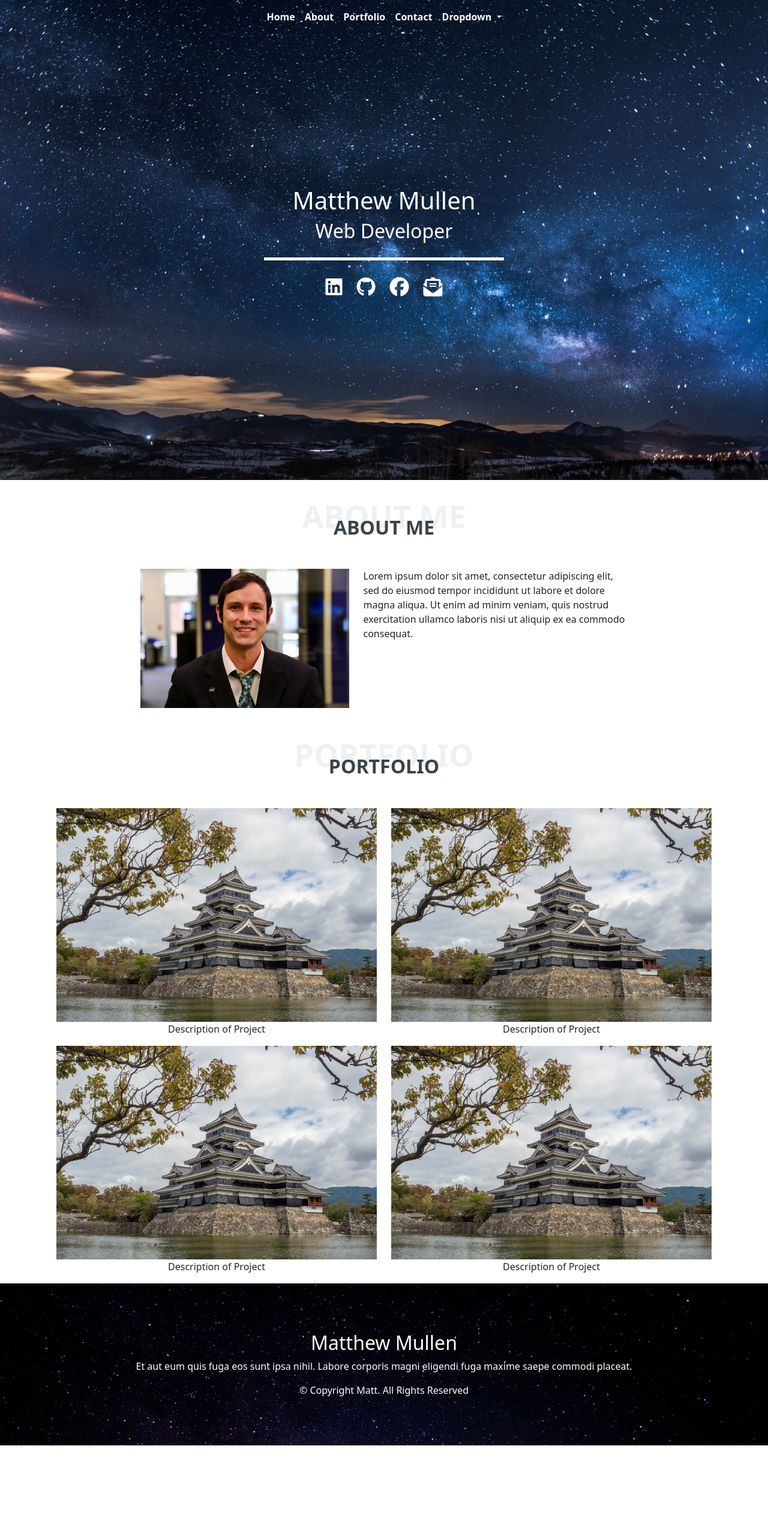
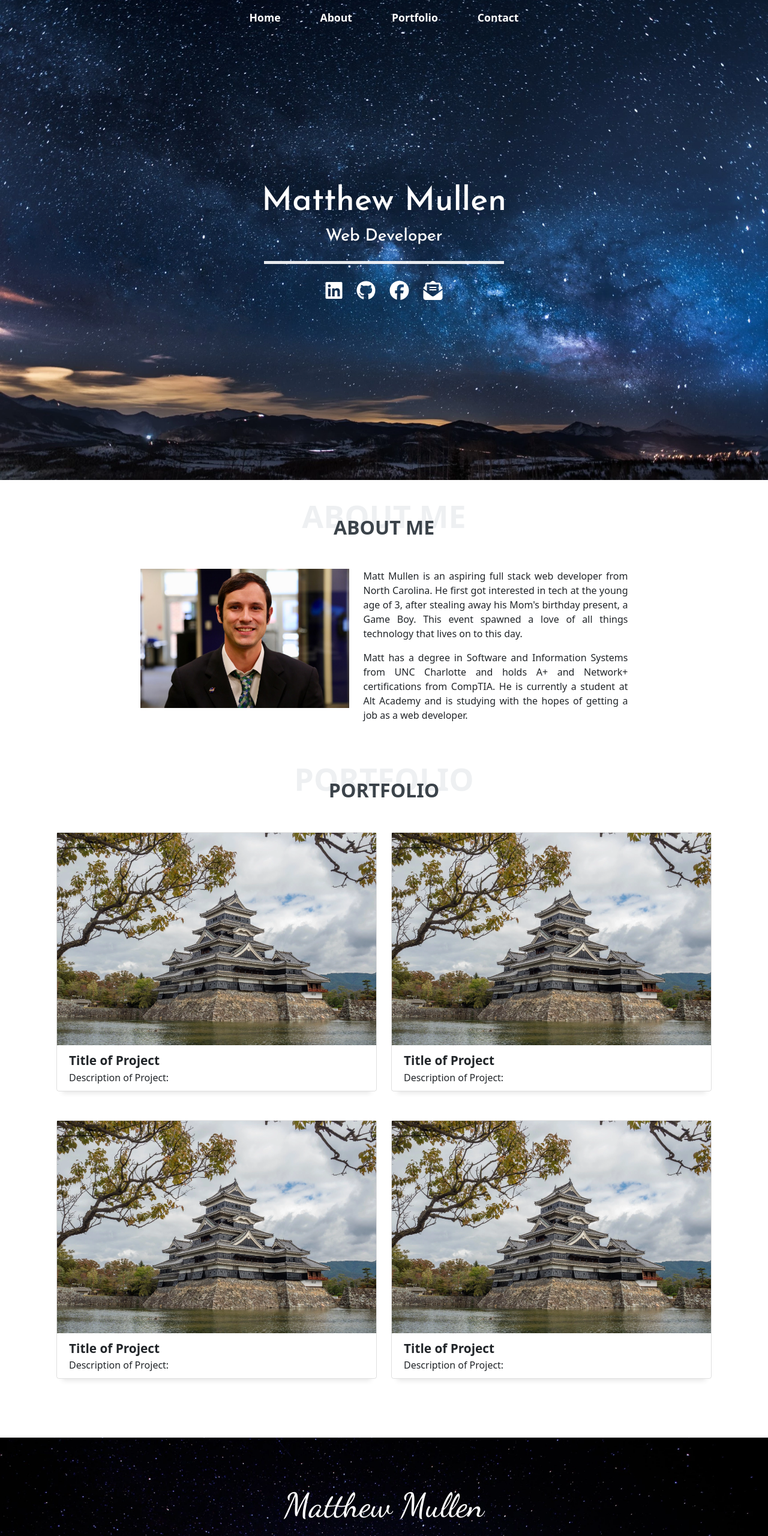
Before and after one commit to mmullen89/portfolio, a plain HTML site: page index.html in a window 1280 px wide. Shown: the top 2560 px of the page at 60% size. Before the commit the page ends 2409 px from the top, so only its background shows below. Drawn offline with nearby package versions, Linux system fonts and the light colour scheme.

Commit message:
Footer complete

```diff
--- a/index.html
+++ b/index.html
@@ -6,6 +6,10 @@
     <title>Matthew Mullen Portfolio</title>
     <!-- Bootstrap -->
     <link href="https://cdn.jsdelivr.net/npm/bootstrap@5.1.1/dist/css/bootstrap.min.css" rel="stylesheet" integrity="sha384-F3w7mX95PdgyTmZZMECAngseQB83DfGTowi0iMjiWaeVhAn4FJkqJByhZMI3AhiU" crossorigin="anonymous">
+    <!-- Google Fonts -->
+    <link rel="preconnect" href="https://fonts.googleapis.com">
+    <link rel="preconnect" href="https://fonts.gstatic.com" crossorigin>
+    <link href="https://fonts.googleapis.com/css2?family=Crimson+Pro:ital,wght@1,500&family=Dancing+Script:wght@400;500;600;700&family=Josefin+Sans:ital,wght@0,500;0,600;1,500;1,600&family=Merriweather:ital,wght@0,300;0,400;0,700;1,300;1,400&family=Spectral:ital,wght@0,300;1,400;1,500;1,600&display=swap" rel="stylesheet">
     <!-- Font Awesome -->
     <script src="https://kit.fontawesome.com/f3f6166488.js" crossorigin="anonymous"></script>
     <!-- Stylesheet -->
@@ -13,35 +17,24 @@
   </head>
   <body>
     <!-- Navigation Bar -->
-      <nav class="navbar navbar-expand-md navbar-light" id="navbar">
-        <div class="container-fluid">
+      <nav class="navbar navbar-expand-md navbar-dark" id="navbar">
+        <div class="container-fluid justify-content-center">
           <button class="navbar-toggler" type="button" data-bs-toggle="collapse" data-bs-target="#navbarSupportedContent" aria-controls="navbarSupportedContent" aria-expanded="false" aria-label="Toggle navigation">
             <span class="navbar-toggler-icon"></span>
           </button>
           <div class="collapse navbar-collapse" id="navbarSupportedContent">
             <ul class="navbar-nav mb-2 mb-lg-0 me-auto ms-auto" id="navbar-list">
-              <li class="nav-item">
-                <a class="nav-link active" aria-current="page" href="#">Home</a>
+              <li class="nav-item first-link">
+                <a class="nav-link active" aria-current="page" href="#navbar">Home</a>
               </li>
               <li class="nav-item">
-                <a class="nav-link" href="#">About</a>
+                <a class="nav-link" href="#aboutme">About</a>
               </li>
               <li class="nav-item">
-                <a class="nav-link" href="#">Portfolio</a>
+                <a class="nav-link" href="#portfolio">Portfolio</a>
               </li>
-              <li class="nav-item">
-                <a class="nav-link" href="#">Contact</a>
-              </li>
-              <li class="nav-item dropdown">
-                <a class="nav-link dropdown-toggle" href="#" id="navbarDropdown" role="button" data-bs-toggle="dropdown" aria-expanded="false">
-                  Dropdown
-                </a>
-                <ul class="dropdown-menu" aria-labelledby="navbarDropdown">
-                  <li><a class="dropdown-item" href="#">Action</a></li>
-                  <li><a class="dropdown-item" href="#">Another action</a></li>
-                  <li><hr class="dropdown-divider"></li>
-                  <li><a class="dropdown-item" href="#">Something else here</a></li>
-                </ul>
+              <li class="nav-item last-link">
+                <a class="nav-link" href="mailto:matthewmullen89@gmail.com">Contact</a>
               </li>
             </ul>
           </div>
@@ -50,62 +43,83 @@
     <!-- Hero Section -->
     <section id="hero">
       <div class="container-fluid hero-container d-flex justify-content-center align-items-center">
-        <h1>Matthew Mullen</h1>
-        <h2>Web Developer</h2>
+        <h1 class="hero-name">Matthew Mullen</h1>
+        <h2 class="hero-subtitle">Web Developer</h2>
         <div class="inner-hero mb-3">
           <hr>
         </div>
         <div class="social-icons d-flex">
           <a href="https://www.linkedin.com/in/matthewmmullen/"><i class="fa-brands fa-linkedin fa-2xl me-4"></i></a>
-          <a href="https://www.linkedin.com/in/matthewmmullen/"><i class="fa-brands fa-github fa-2xl me-4"></i></a>
-          <a href="https://www.linkedin.com/in/matthewmmullen/"><i class="fa-brands fa-facebook fa-2xl me-4"></i></a>
-          <a href="https://www.linkedin.com/in/matthewmmullen/"><i class="fa-solid fa-envelope-open-text fa-2xl"></i></a>
+          <a href="https://github.com/mmullen89"><i class="fa-brands fa-github fa-2xl me-4"></i></a>
+          <a href="https://www.facebook.com/mmullen89/"><i class="fa-brands fa-facebook fa-2xl me-4"></i></a>
+          <a href="mailto:matthewmullen89@gmail.com"><i class="fa-solid fa-envelope-open-text fa-2xl"></i></a>
         </div>
       </div>
     </section>
 
     <!-- About Me Section -->
 
-    <div class="aboutme-section">
+    <div id="aboutme" class="aboutme-section">
       <span>About Me</span>
       <h2>About Me</h2>
     </div>
 
     <div class="container mb-5">
       <div class="row justify-content-center">
-        <div class="col-12 col-md-4">
+        <div class="col-12 col-md-4 mb-4 mb-md-1">
           <div class="aspectRatioBox" style="background-image: url('images/matthew-mullen-profile.jpeg')">
           </div>
         </div>
-        <div class="col-12 col-md-5">
-          Lorem ipsum dolor sit amet, consectetur adipiscing elit, sed do eiusmod tempor incididunt ut labore et dolore magna aliqua. Ut enim ad minim veniam, quis nostrud exercitation ullamco laboris nisi ut aliquip ex ea commodo consequat.
+        <div class="col-12 col-md-5 about-description">
+          <p>Matt Mullen is an aspiring full stack web developer from North Carolina. He first got interested in tech at the young age of 3, after stealing away his Mom's birthday present, a Game Boy. This event spawned a love of all things technology that lives on to this day.</p>
+          <p>Matt has a degree in Software and Information Systems from UNC Charlotte and holds A+ and Network+ certifications from CompTIA. He is currently a student at Alt Academy and is studying with the hopes of getting a job as a web developer.</p>
         </div>
       </div>
     </div>
 
     <!-- Portfolio Section -->
-    <div class="portfolio-section">
+    <div id="portfolio" class="portfolio-section">
       <span>Portfolio</span>
       <h2>Portfolio</h2>
     </div>
 
     <div class="container">
       <div class="row">
-        <div class="col-12 col-md-6 mb-3 portfolio-image">
-          <img src="images/alexander-schimmeck-yaGNDPCKC1U-unsplash.webp" class="img-fluid">
-          <div class="porfolio-caption">Description of Project</div>
+        <div class="col-12 col-md-6 mb-5">
+          <div class="portfolio-card">
+            <img src="images/alexander-schimmeck-yaGNDPCKC1U-unsplash.webp" class="img-fluid">
+            <div class="portfolio-description">
+              <div class="portfolio-title">Title of Project</div>
+              <div class="portfolio-caption">Description of Project:</div>
+            </div>
+          </div>
         </div>
-        <div class="col-12 col-md-6 mb-3 portfolio-image">
-          <img src="images/alexander-schimmeck-yaGNDPCKC1U-unsplash.webp" class="img-fluid">
-          <div class="porfolio-caption">Description of Project</div>
+        <div class="col-12 col-md-6 mb-5 portfolio-image">
+          <div class="portfolio-card">
+            <img src="images/alexander-schimmeck-yaGNDPCKC1U-unsplash.webp" class="img-fluid">
+            <div class="portfolio-description">
+              <div class="portfolio-title">Title of Project</div>
+              <div class="portfolio-caption">Description of Project:</div>
+            </div>
+          </div>
         </div>
-        <div class="col-12 col-md-6 mb-3 portfolio-image">
-          <img src="images/alexander-schimmeck-yaGNDPCKC1U-unsplash.webp" class="img-fluid">
-          <div class="porfolio-caption">Description of Project</div>
+        <div class="col-12 col-md-6 mb-5 portfolio-image">
+          <div class="portfolio-card">
+            <img src="images/alexander-schimmeck-yaGNDPCKC1U-unsplash.webp" class="img-fluid">
+            <div class="portfolio-description">
+              <div class="portfolio-title">Title of Project</div>
+              <div class="portfolio-caption">Description of Project:</div>
+            </div>
+          </div>
         </div>
-        <div class="col-12 col-md-6 mb-3 portfolio-image">
-          <img src="images/alexander-schimmeck-yaGNDPCKC1U-unsplash.webp" class="img-fluid">
-          <div class="porfolio-caption">Description of Project</div>
+        <div class="col-12 col-md-6 mb-5 portfolio-image">
+          <div class="portfolio-card">
+            <img src="images/alexander-schimmeck-yaGNDPCKC1U-unsplash.webp" class="img-fluid">
+            <div class="portfolio-description">
+              <div class="portfolio-title">Title of Project</div>
+              <div class="portfolio-caption">Description of Project:</div>
+            </div>
+          </div>
         </div>
       </div>
     </div>
@@ -113,10 +127,10 @@
     <!-- Footer Section -->
     <footer id="footer">
       <div class="container">
-        <h2>Matthew Mullen</h2>
-        <p>Et aut eum quis fuga eos sunt ipsa nihil. Labore corporis magni eligendi fuga maxime saepe commodi placeat.</p>
+        <h2 class="footer-signature mb-4">Matthew Mullen</h2>
+        <p class="footer-quote mb-4">"Learning is never cumulative, it is a movement of knowing which has no beginning and no end."</p>
         <div class="copyright">
-          © Copyright Matt. All Rights Reserved
+          © Copyright M3 Enterprises 2022. All Rights Reserved
         </div>
       </div>
     </footer>
--- a/style.css
+++ b/style.css
@@ -12,15 +12,46 @@
   align-items: center;
 }
 
+#navbar-list li {
+  padding: 0 25px;
+}
+
+#navbar-list .first-link {
+  padding-left:0px;
+}
+
+#navbar-list .last-link {
+  padding-right:0px;
+}
+
 #navbar-list li a {
-  color: white;
+  color: black;
   font-weight: 600;
+  font-size: 1.1em;
 }
 
 #navbar a:hover {
   color: #ffb727;
 }
 
+.navbar-toggler {
+  border-color: white;
+}
+
+
+.navbar-collapse{
+  background-color: white;
+}
+
+@media (min-width: 768px) {
+  .navbar-collapse{
+  background-color: unset;
+  }
+
+  #navbar-list li a {
+    color: white;
+  }
+}
 
 /*********** Hero ************/
 #hero {
@@ -46,7 +77,21 @@
 .inner-hero hr{
   width:400px;
   height:5px;
-  opacity: 1;
+  opacity: .90;
+}
+
+.social-icons i:hover{
+  color: #ffb727;
+}
+
+.hero-name {
+  font-family: 'Josefin Sans', serif;
+  font-size: 55px;
+}
+
+.hero-subtitle {
+  font-size: 28px;
+  font-family: 'Josefin Sans', serif;
 }
 
 /*********** About Me Section ************/
@@ -91,6 +136,10 @@
   max-width: 200px;
 }
 
+.about-description {
+  text-align: justify;
+}
+
 
 /*********** Portfolio Section ************/
 
@@ -126,8 +175,23 @@
 
 .porfolio-caption {
   text-align: center;
+
 }
 
+.portfolio-card {
+  border: 1px solid rgba(0,0,0,.125);
+  border-radius: 0.25rem;
+  box-shadow: 0 13px 8px -10px rgb(0 0 0 / 10%);
+}
+
+.portfolio-title {
+  font-size:1.3em;
+  font-weight: 600;
+}
+
+.portfolio-description {
+  padding: 10px 20px;
+}
 /*********** Footer Section ************/
 
 #footer {
@@ -135,6 +199,22 @@
   background-size: cover;
   text-align: center;
   padding: 80px 0;
+  margin-top:50px;
   position: relative;
   color:white;
 }
+
+.footer-signature {
+  font-size: 3.5em;
+  font-family: 'Dancing Script', cursive;
+}
+
+.footer-quote {
+  font-style:italic;
+  font-family: 'Crimson Pro', serif;
+  font-size:1.1em;
+}
+
+.copyright {
+  font-size:0.8em;
+}
```
